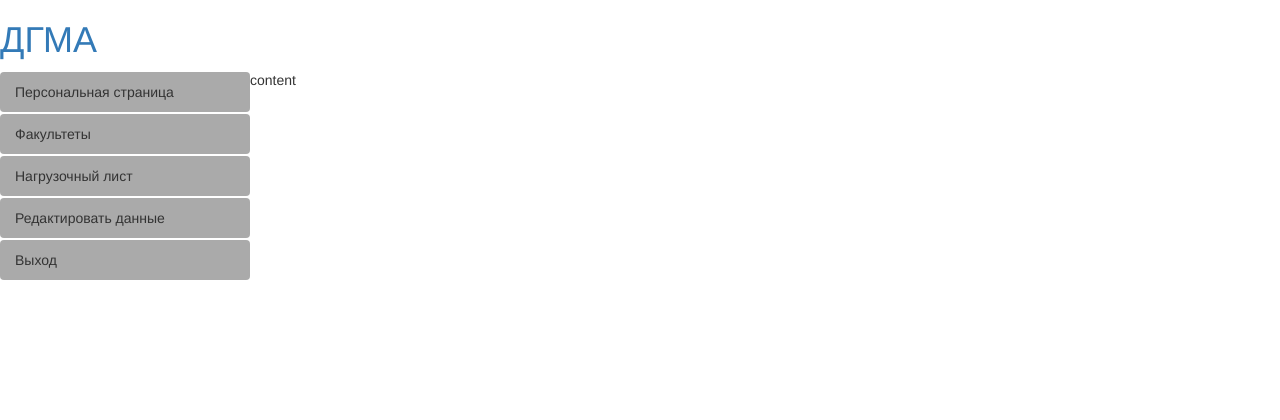
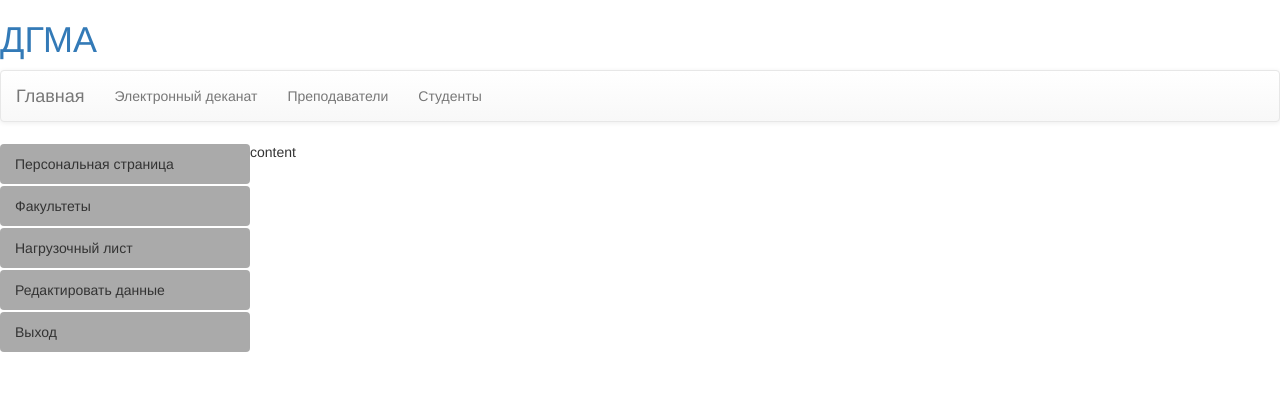
Before and after one commit to mrhitman/dgma, a Flask app: page / in a window 1280 px wide. Shown: the top 420 px of the page. Before the commit the page ends 280 px from the top, so only its background shows below. Run offline with Flask 2, Linux system fonts and the light colour scheme; a user stored in the database is signed in; tables that the repository leaves empty hold one stand-in row (values such as "Sample post"); parts of the project's set-up code (start-up, migrations or seed data) failed here and were passed over; some libraries are stand-ins or nearby versions.

Commit message:
return menu

```diff
--- a/templates/layout.html
+++ b/templates/layout.html
@@ -24,7 +24,6 @@
 {% endblock %}
 {% block body %}
 <h1><a href="#">ДГМА</a></h1>
-{% if not current_user.is_authenticated %}
 <nav class="navbar navbar-default">
     <div class="container-fluid">
         <div class="navbar-header">
@@ -39,37 +38,41 @@
         </div>
         <div class="collapse navbar-collapse" id="bs-example-navbar-collapse-1">
             <ul class="nav navbar-nav">
-                <li><a href="{{ url_for('site.login') }}">Логин</a></li>
-                <li><a href="{{ url_for('site.register') }}">Регистрация</a></li>
+                {% if not current_user.is_authenticated %}
+                    <li><a href="{{ url_for('site.login') }}">Логин</a></li>
+                    <li><a href="{{ url_for('site.register') }}">Регистрация</a></li>
+                {% else %}
+                    <li><a href="#">Электронный деканат</a></li>
+                    <li><a href="#">Преподаватели</a></li>
+                    <li><a href="#">Студенты</a></li>
+                {% endif %}
             </ul>
         </div>
     </div>
 </nav>
-{% endif %}
 <div id="wrapper">
     {% if current_user.is_authenticated %}
     <div id="sidebar-wrapper">
         <ul class="sidebar-nav nav-pills nav-stacked" id="menu">
             <li>
-                <a href="{{ url_for('professor.personal_page') }}"><span class="fa-stack fa-lg pull-left"><i
-                        class="fa fa-dashboard fa-stack-1x "></i></span>
-                    Персональная страница</a>
+                <a href="{{ url_for('professor.personal_page') }}">
+                    <span class="fa-stack fa-lg pull-left"><i class="fa fa-dashboard fa-stack-1x "></i></span>Персональная страница</a>
             </li>
             <li>
-                <a href="#"><span class="fa-stack fa-lg pull-left"><i
-                        class="fa fa-cloud-download fa-stack-1x "></i></span>Факультеты</a>
+                <a href="#">
+                    <span class="fa-stack fa-lg pull-left"><i class="fa fa-cloud-download fa-stack-1x "></i></span>Факультеты</a>
             </li>
             <li>
-                <a href="#"> <span class="fa-stack fa-lg pull-left"><i class="fa fa-cart-plus fa-stack-1x "></i></span>Нагрузочный
-                    лист</a>
+                <a href="#">
+                    <span class="fa-stack fa-lg pull-left"><i class="fa fa-cart-plus fa-stack-1x "></i></span>Нагрузочный лист</a>
             </li>
             <li>
-                <a href="{{ url_for('professor.edit') }}"><span class="fa-stack fa-lg pull-left"><i
-                        class="fa fa-youtube-play fa-stack-1x "></i></span>Редактировать данные</a>
+                <a href="{{ url_for('professor.edit') }}">
+                    <span class="fa-stack fa-lg pull-left"><i class="fa fa-youtube-play fa-stack-1x "></i></span>Редактировать данные</a>
             </li>
             <li>
-                <a href="{{ url_for('site.logout') }}"><span class="fa-stack fa-lg pull-left"><i
-                        class="fa fa-wrench fa-stack-1x "></i></span>Выход</a>
+                <a href="{{ url_for('site.logout') }}">
+                    <span class="fa-stack fa-lg pull-left"><i class="fa fa-wrench fa-stack-1x "></i></span>Выход</a>
             </li>
         </ul>
     </div>
--- a/templates/professor/personal_page/personal_page.html
+++ b/templates/professor/personal_page/personal_page.html
@@ -1,5 +1,11 @@
 {% extends "layout.html" %}
 {% block content %}
+<style>
+    img {
+        max-width: 300px;
+        max-height: 350px;
+    }
+</style>
 <div style="float: left;">
     <div id="photo"><img src="{{ url_for('static', filename=person.photo) }}">
     </div>
```
